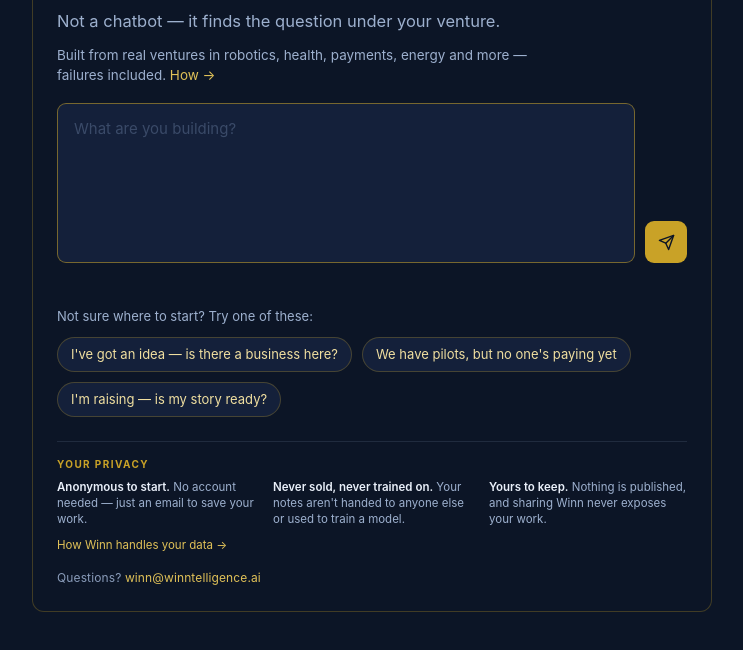
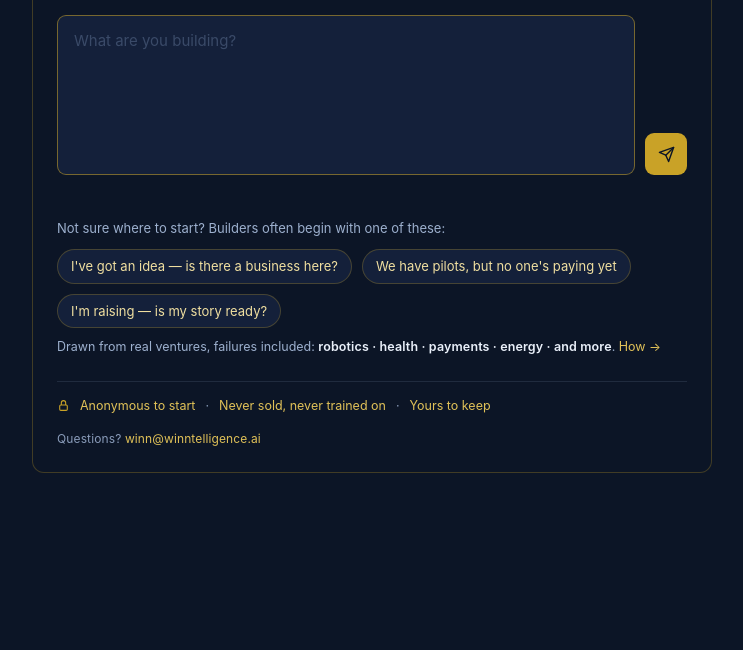
Before and after one commit to Winntelligence/broadcast-v1, a plain HTML site: page index.html in a window 1280 px wide. Shown: the part 180-830 px from the top of the page, without its empty margins (268-1011 px from the left). After the commit the page ends 800 px from the top, so only its background shows below. Drawn offline with Linux system fonts and the light colour scheme.

Commit message:
v3.6: quieter front page, help block, one-line privacy

```diff
--- a/index.html
+++ b/index.html
@@ -348,6 +348,7 @@
         #heroSub { display: none; font-size: 16.5px; line-height: 1.55; color: var(--text-muted); margin-top: 12px; max-width: 56ch; }
         #winn-container.intro .hero-lede-wrap #heroSub { display: block; }
         #winn-container.intro.authed .hero-lede-wrap #heroSub { display: none; }
+        #winn-container.intro .hero-lede-wrap #heroSub:empty { display: none; }
         #heroBuilt { display: none; font-size: 13.5px; line-height: 1.5; color: var(--text-muted); margin-top: 10px; max-width: 60ch; }
         #heroBuilt a { color: var(--accent-light); text-decoration: none; white-space: nowrap; }
         #heroBuilt a:hover { text-decoration: underline; }
@@ -365,6 +366,10 @@
         #winn-container.authed.intro .starter-block { display: none; }
         #winn-container.intro .breadth { display: block; }
         .starter-lead { font-size: 13px; color: var(--text-muted); line-height: 1.5; }
+        .starter-built { font-size: 12.5px; color: var(--text-muted); line-height: 1.5; }
+        .starter-built a { color: var(--accent-light); text-decoration: none; white-space: nowrap; }
+        .starter-built a:hover { text-decoration: underline; }
+        .starter-built .doms { color: var(--text-main); font-weight: 600; letter-spacing: 0.01em; white-space: nowrap; }
         .starter-chips { display: flex; flex-wrap: wrap; gap: 10px; justify-content: flex-start; }
         .chip { background: var(--bg-surface); border: 0.5px solid var(--border-accent); color: var(--accent-pale); font-size: 13px; font-family: var(--font); padding: 8px 13px; border-radius: 999px; cursor: pointer; line-height: 1.3; transition: border-color 0.15s, background 0.15s, color 0.15s; }
         .chip:hover { border-color: rgba(201,162,39,0.65); background: #17233f; }
@@ -398,6 +403,12 @@
         .pb-item b { color: var(--text-main); font-weight: 600; }
         .pb-foot { margin-top: 11px; font-size: 11.5px; }
         .pb-foot a { color: var(--accent-light); text-decoration: none; }
+        .pb-row { display: flex; flex-wrap: wrap; align-items: center; gap: 6px 10px; font-size: 12.5px; }
+        .pb-row a { color: var(--accent-light); text-decoration: none; white-space: nowrap; }
+        .pb-row a:hover { text-decoration: underline; }
+        .pb-dot { color: var(--text-hint); }
+        .pb-lock { flex-shrink: 0; }
+        @media (max-width: 480px) { .pb-dot { display: none; } .pb-row { gap: 6px 16px; } }
         @media (max-width: 620px) { .pb-grid { grid-template-columns: 1fr; gap: 13px; } }
         /* Persistent contact line — shown in all entrance states (cold / referred / signed-in home) */
         .winn-contact { display: none; font-size: 12px; color: var(--text-hint); letter-spacing: 0.01em; }
@@ -603,8 +614,7 @@
         <div class="winn-input-area">
             <div class="hero-lede-wrap">
                 <div class="intro-heading" id="introHeading">Your personal venture advisor.</div>
-                <div id="heroSub">Not a chatbot &mdash; it finds the question under your venture.</div>
-                <div id="heroBuilt">Built from real ventures in robotics, health, payments, energy and more &mdash; failures included. <a href="about.html#library">How &rarr;</a></div>
+                <div id="heroSub"></div>
             </div>
             <!-- The earned-close email ask (anonymous conversion moment). Hidden
                  until the session has real depth; dismissable; never blocks chat. -->
@@ -630,12 +640,13 @@
             <div class="attach-chips" id="attachChips"></div>
             <div class="attach-hint" id="attachHint">Bringing a deck or doc? Paste a screenshot or paste the text &mdash; images also attach with the clip.</div>
             <div class="starter-block">
-                <div class="starter-lead">Not sure where to start? Try one of these:</div>
+                <div class="starter-lead">Not sure where to start? Builders often begin with one of these:</div>
                 <div class="starter-chips" id="starterChips">
                     <button class="chip">I've got an idea &mdash; is there a business here?</button>
                     <button class="chip">We have pilots, but no one's paying yet</button>
                     <button class="chip">I'm raising &mdash; is my story ready?</button>
                 </div>
+                <div class="starter-built">Drawn from real ventures, failures included: <span class="doms">robotics &middot; health &middot; payments &middot; energy &middot; and more</span>. <a href="about.html#library">How &rarr;</a></div>
             </div>
             <div id="heroPills">
                 <button class="hero-pill primary" id="pillResume" onclick="heroResume()">Pick up where you left off &rarr;</button>
@@ -643,13 +654,12 @@
                 <button class="hero-pill" onclick="heroTellStory()">Share a case study</button>
             </div>
             <div class="privacy-band">
-                <div class="pb-eyebrow">Your privacy</div>
-                <div class="pb-grid">
-                    <div class="pb-item"><b>Anonymous to start.</b> No account needed &mdash; just an email to save your work.</div>
-                    <div class="pb-item"><b>Never sold, never trained on.</b> Your notes aren't handed to anyone else or used to train a model.</div>
-                    <div class="pb-item"><b>Yours to keep.</b> Nothing is published, and sharing Winn never exposes your work.</div>
+                <div class="pb-row">
+                    <svg class="pb-lock" width="13" height="13" viewBox="0 0 24 24" fill="none" stroke="#C9A227" stroke-width="2" aria-hidden="true"><rect x="5" y="11" width="14" height="10" rx="2"></rect><path d="M8 11V7a4 4 0 0 1 8 0v4"></path></svg>
+                    <a href="privacy.html" title="No account needed. Just an email to save your work.">Anonymous to start</a><span class="pb-dot" aria-hidden="true">&middot;</span>
+                    <a href="privacy.html" title="Your notes aren't handed to anyone else or used to train a model.">Never sold, never trained on</a><span class="pb-dot" aria-hidden="true">&middot;</span>
+                    <a href="privacy.html" title="Nothing is published. You decide who sees what.">Yours to keep</a>
                 </div>
-                <div class="pb-foot"><a href="privacy.html">How Winn handles your data &rarr;</a></div>
             </div>
             <div class="trust-strip">What you bring stays yours &mdash; never sold, never published. <a href="privacy.html">How Winn handles your data &rarr;</a></div>
             <div class="winn-contact">Questions? <a href="mailto:winn@winntelligence.ai">winn@winntelligence.ai</a></div>
@@ -1152,7 +1162,7 @@ let sessionMode = null;   // 'case_study' when entered via ?mode=case_study
                 ph = 'What are you building?';
             } else {
                 if (h) { h.textContent = 'Your personal venture advisor.'; h.style.color = ''; }
-                if (sub) sub.textContent = 'Not a chatbot \u2014 it finds the question under your venture.';
+                if (sub) sub.textContent = '';
                 ph = 'What are you building?';
             }
             if (inIntro && input && ph) input.placeholder = ph;
@@ -2617,7 +2627,7 @@ let sessionMode = null;   // 'case_study' when entered via ?mode=case_study
         init();
     </script>
     <script>
-window.APP_VERSION = 'v3.5';
+window.APP_VERSION = 'v3.6';
 console.log('%cWinntelligence ' + window.APP_VERSION, 'color:#4ade80;font-weight:600');
 </script>
 </body>
```
